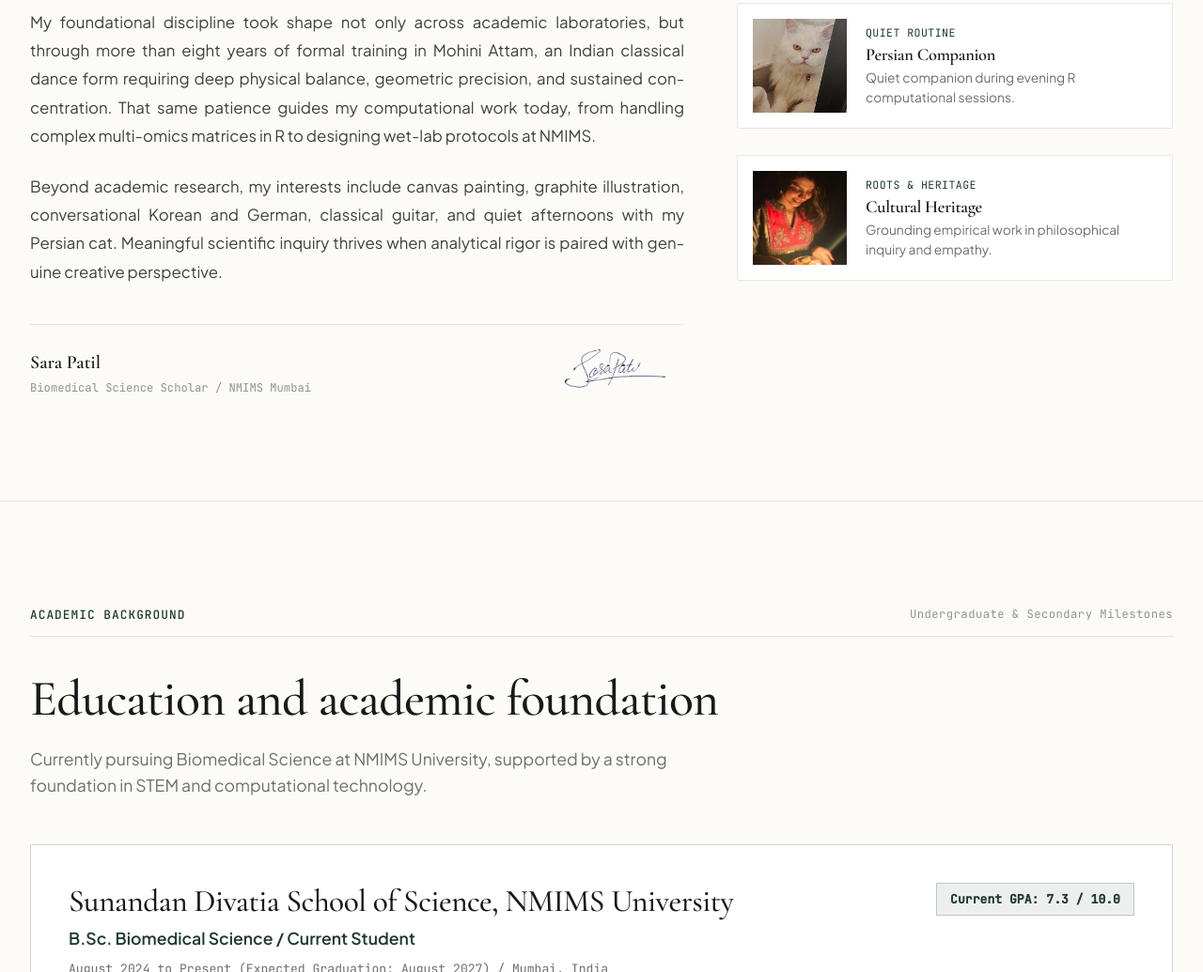
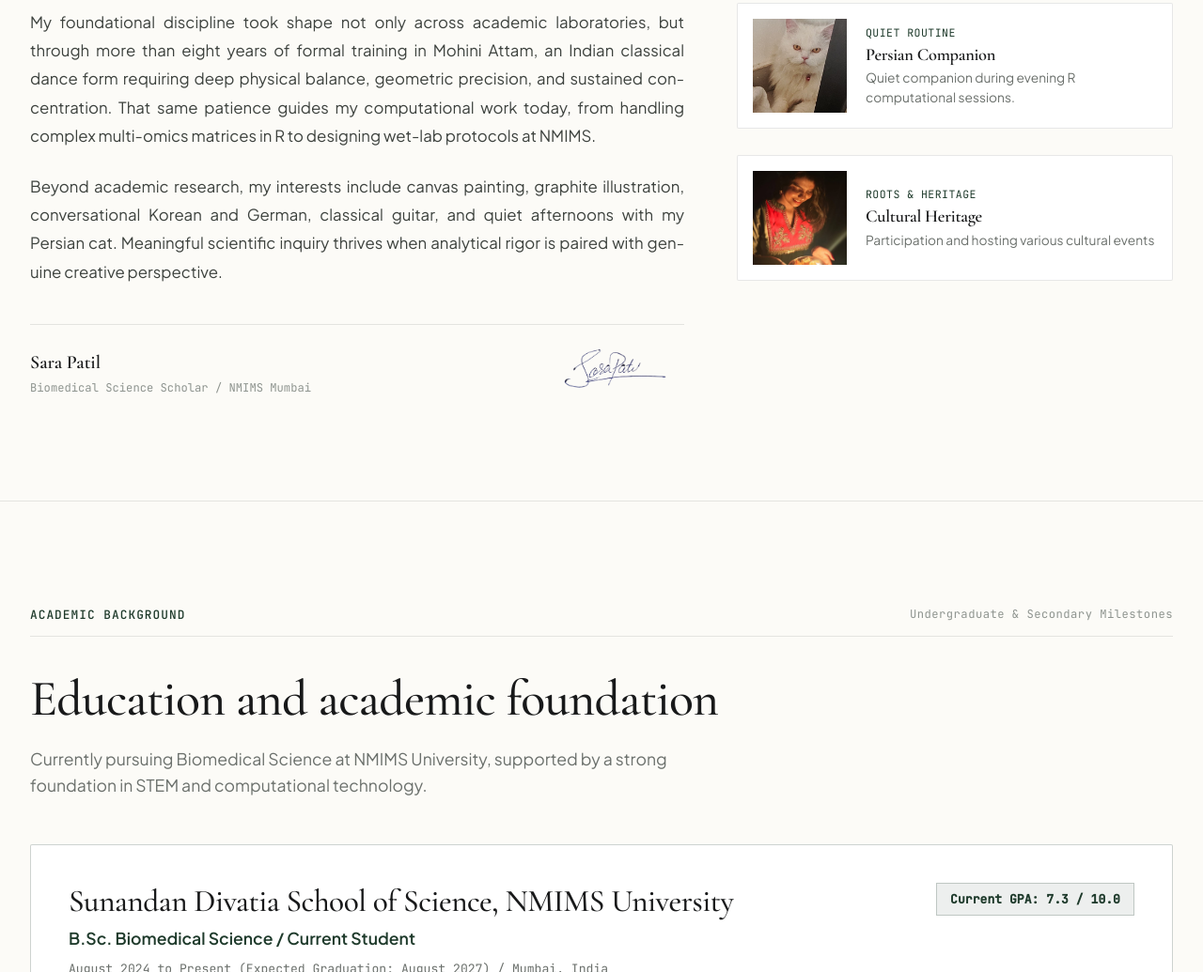
Before and after one commit to Nucleo69/Portfolio, a plain HTML site: page index.html in a window 1280 px wide. Shown: the part 1261-2296 px from the top of the page at 94% size. Drawn offline with nearby package versions, Linux system fonts and the light colour scheme.

Commit message:
Update cultural heritage description in index.html

```diff
--- a/index.html
+++ b/index.html
@@ -191,7 +191,7 @@
               <div class="vignette-content">
                 <span class="vignette-tag">Roots & Heritage</span>
                 <h3 class="vignette-title">Cultural Heritage</h3>
-                <p class="vignette-desc">Grounding empirical work in philosophical inquiry and empathy.</p>
+                <p class="vignette-desc">Participation and hosting various cultural events </p>
               </div>
             </div>
           </div>
```
